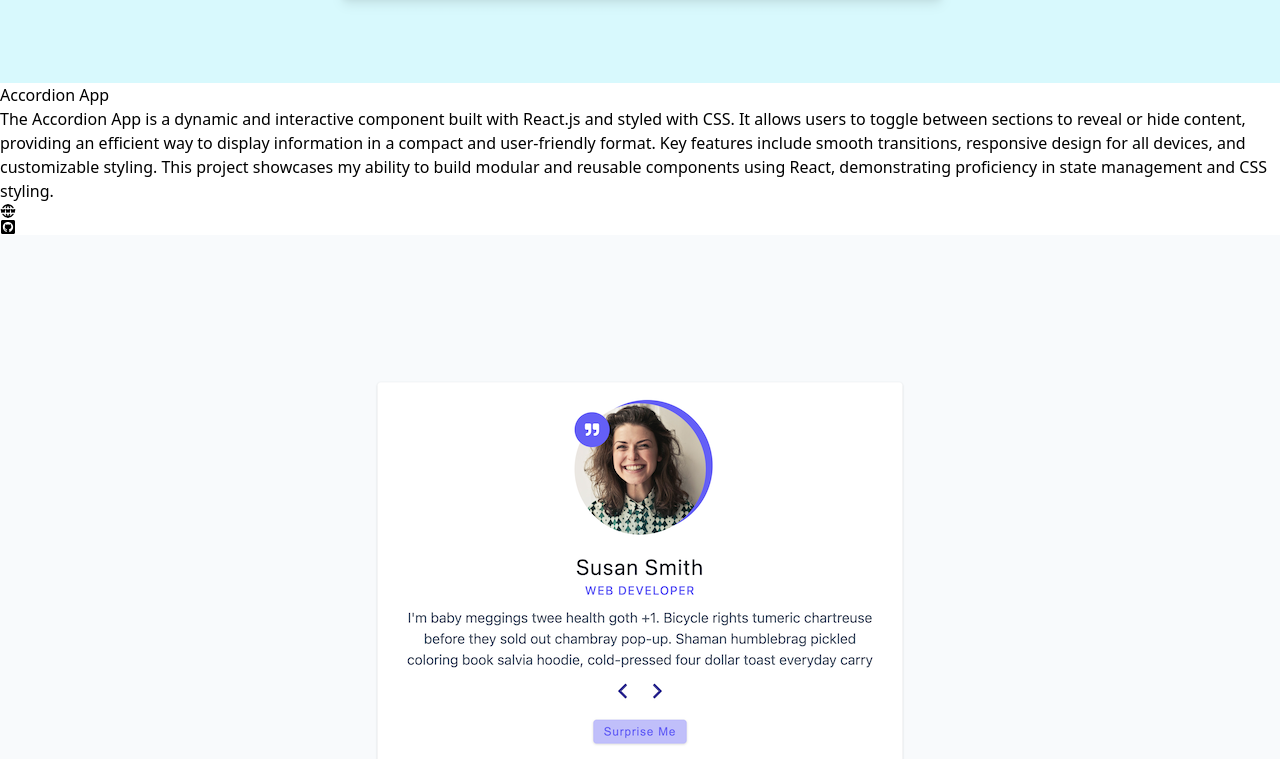
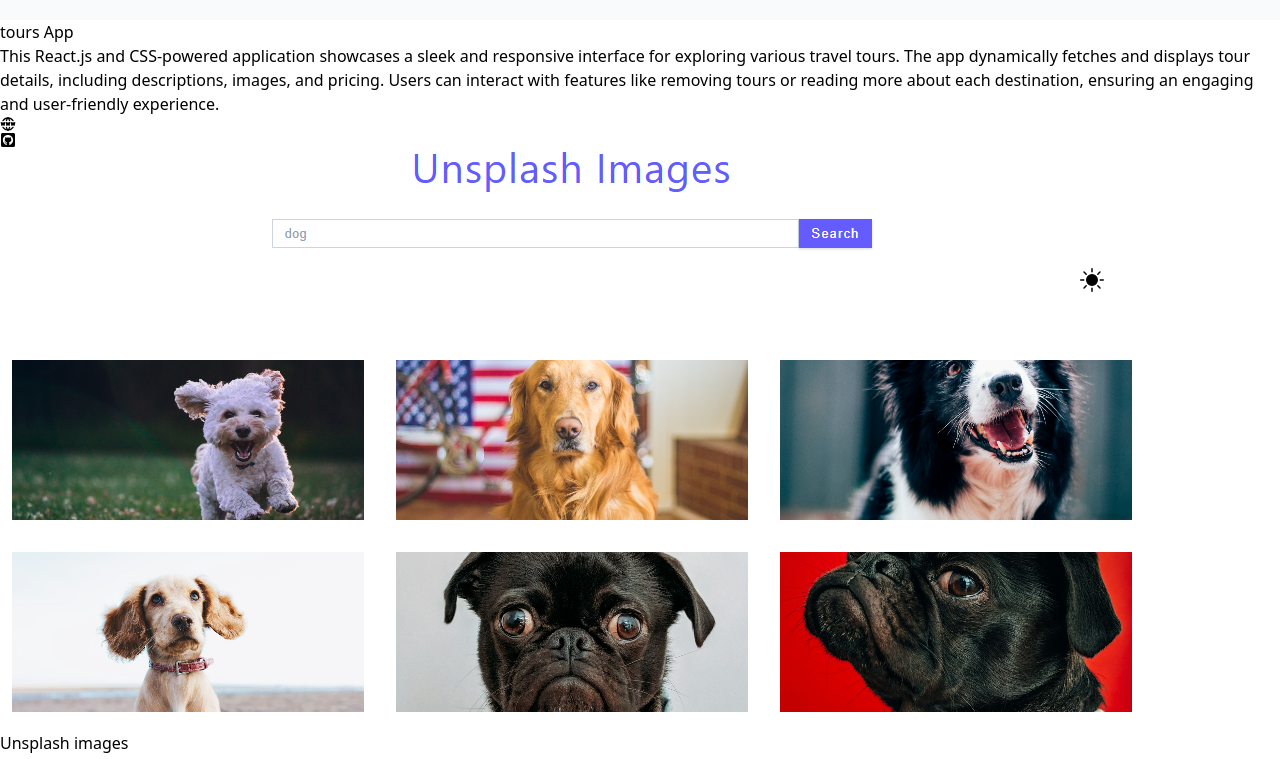
Before and after one commit to mugishaisaie/Mugisha-isaie, a React (Vite) app: page / in a window 1280 px wide. Shown: the part 5417-6176 px from the top of the page. Built offline with nearby package versions, Linux system fonts and the light colour scheme.

Commit message:
updating some date

```diff
--- a/src/components/ProjectCard.jsx
+++ b/src/components/ProjectCard.jsx
@@ -8,7 +8,7 @@ import ScrollPage from './ScrollPage'
 const ProjectCard = ({url,github,title,image,text}) => {
   return (
     <article className='bg-white rounded-lg shadow-md hover:shadow-xl duration-300'>
-      <img src={image} alt={title}  className='w-full object-full rounded-t-lg h-64'/>
+      <img src={image} alt={title}  className='w-full h-auto object-cover rounded-t-lg h-64'/>
       <div className='p-8 capitalize'>
         <h2 className='font-bold capitalize text-xl tracking-wide'>{title}</h2>
         <p className='mt-6 text-slate-700 leading-loose'>{text}</p>
--- a/src/components/SkillsCard.jsx
+++ b/src/components/SkillsCard.jsx
@@ -2,9 +2,9 @@ import React from 'react'
 
 const SkillsCard = ({icon,title,text}) => {
   return (
-    <article className=''>
-      <span>{icon}</span>
-      <h3 className='mt-6 font-bold'>
+    <article>
+      <span className='mb-50'>{icon}</span>
+      <h3 className='mt-4 font-bold'>
         {title}
       </h3>
       <p className='mt-3 text-slate-500'>{text}</p>
--- a/src/data.jsx
+++ b/src/data.jsx
@@ -27,7 +27,7 @@ export const skills = [
   {
     id: nanoid(),
     title: 'CSS3 & Tailwind',
-    icon: <FaCss3 className='h-16 w-16 text-emerald-900' />,
+    icon: <FaCss3 className='h-16 w-16 text-emerald-900 items-center text-center' />,
     text: `With CSS3 and Tailwind CSS Framework I'm Proficient in crafting responsive layouts, animations, and visually appealing designs , Expertise in Flexbox, Grid, and media queries to ensure cross-device compatibility. Skilled in optimizing styles for performance and maintainability and also Experienced in building modern, responsive and Amazingly UIs with Tailwind CSS. `,
   },
   {
@@ -86,7 +86,7 @@ export const projects = [
     title: 'Amazon Web Clone',
     image: amazonImg,
     url: 'https://isaie-review.netlify.app/',
-    github: 'https://github.com/john-smilga',
+    github: 'https://github.com/mugishaisaie/Amazon-Website-Project',
     text: 'I recently completed an Amazon clone project, where I recreated key features like product browsing, shopping cart, and checkout functionality. this help me to Improve Javascript Skills.',
   },
   {
@@ -97,23 +97,7 @@ export const projects = [
     github: 'https://github.com/mugishaisaie/Rock-Paper-and-Scissor-Game',
     text: `I recently created a clone of the classic Rock-Paper-Scissors game, where players can challenge the computer in a fun, interactive match." "This project helped me dive deeper into logic handling and user interface design, making it both functional and visually engaging." "The game is built with [mention the technologies used, e.g., HTML, CSS, and JavaScript], and it's a great example of how simple concepts can be turned into enjoyable web applications."`,
   },
-  {
-    id: nanoid(),
-    title: 'Accordion App',
-    image: questionImg,
-    url: 'https://isaie-questions.netlify.app/',
-    github: 'https://github.com/mugishaisaie/Accordion-React-App',
-    text: `The Accordion App is a dynamic and interactive component built with React.js and styled with CSS. It allows users to toggle between sections to reveal or hide content, providing an efficient way to display information in a compact and user-friendly format. Key features include smooth transitions, responsive design for all devices, and customizable styling. This project showcases my ability to build modular and reusable components using React, demonstrating proficiency in state management and CSS styling.`,
-  },
 
-  {
-    id: nanoid(),
-    title: 'Reviews  App',
-    image: reviewImg,
-    url: 'https://isaie-review.netlify.app/',
-    github: 'https://github.com/mugishaisaie/React-Review-App',
-    text: `A dynamic and responsive application built with React.js and styled using CSS. This app fetches user reviews from a mock API using the useEffect hook and manages the application state effectively. This application allow you to review through friends and their details`,
-  },
   {
     id: nanoid(),
     title: 'tours App',
```
